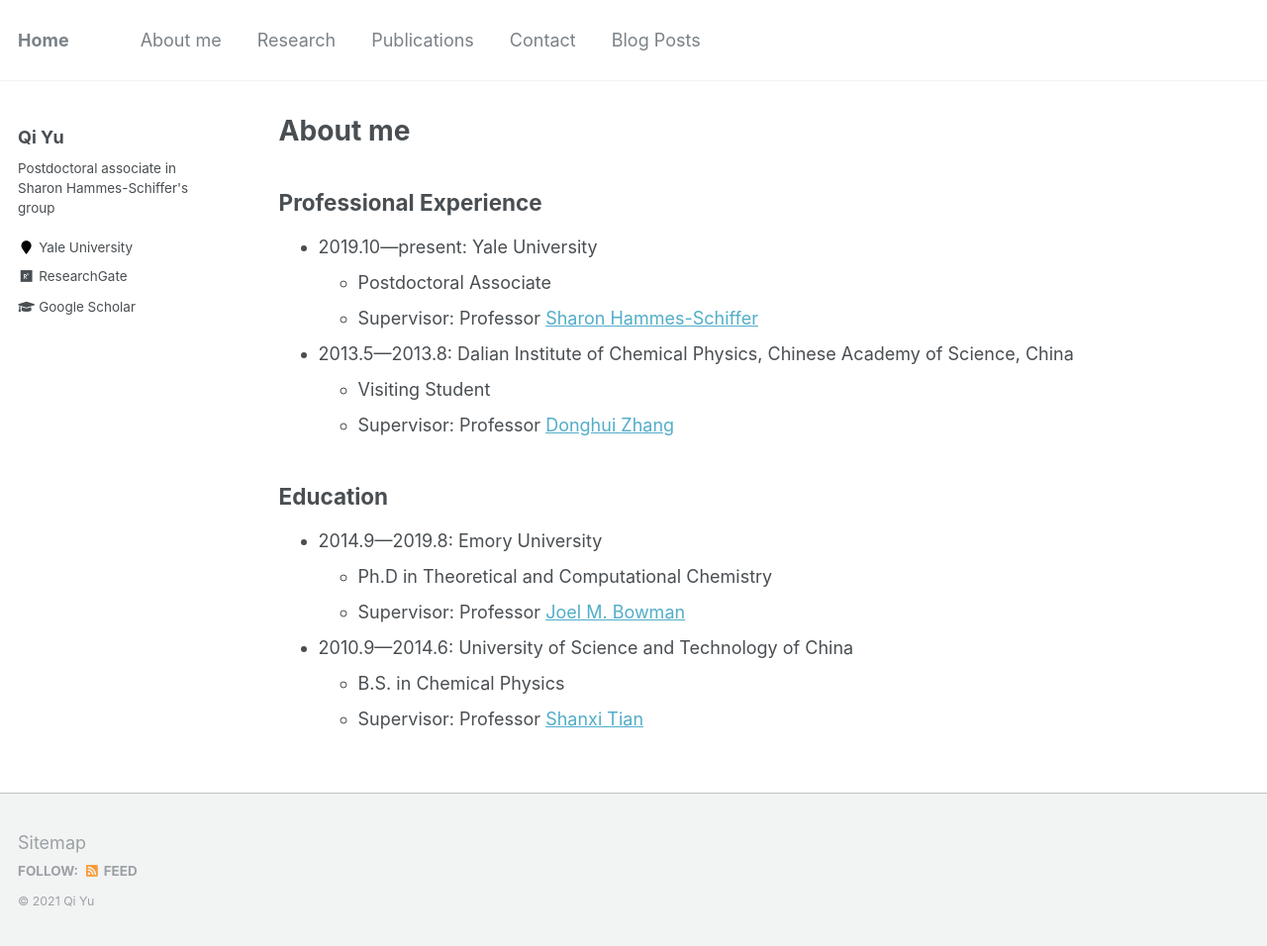
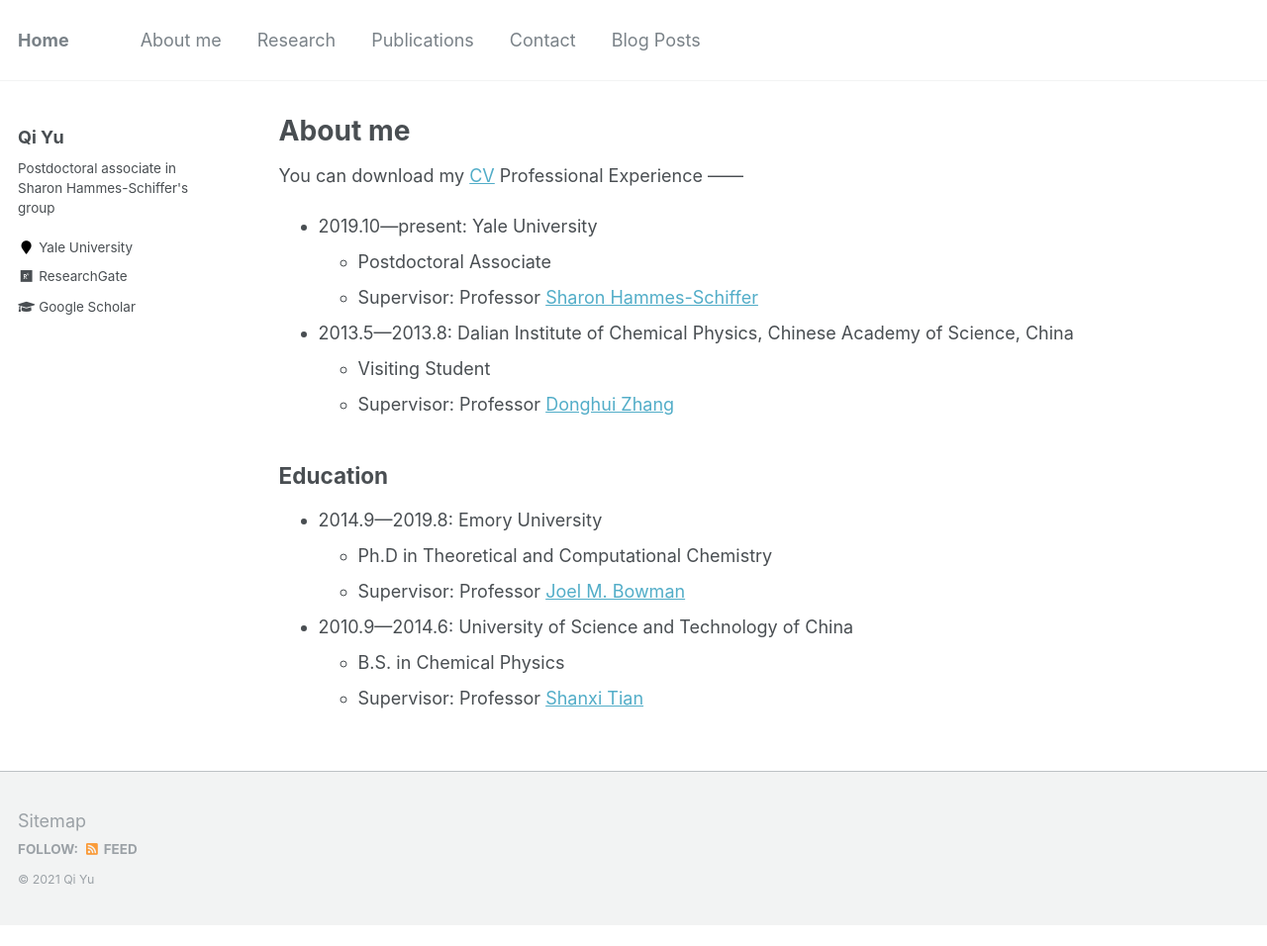
Before and after one commit to qiyuchem/qiyuchem.github.io, a Jekyll site: the page built from _pages/cv.md, in a window 1280 px wide. Shown: the whole page at 99% size. Built offline with Jekyll 4.4.1, drawn with Linux system fonts in a browser that asks for light colours; after the commit the page ends 935 px from its top, so only the background shows below that.

Commit message:
Update cv.md

```diff
--- a/_pages/cv.md
+++ b/_pages/cv.md
@@ -7,8 +7,7 @@ redirect_from:
   - /resume
 ---
 {% include base_path %}
-
-
+You can download my [CV](https://scholar.google.com/citations?user=9JiUEQcAAAAJ&hl=en)
 Professional Experience
 ------
 * 2019.10---present: Yale University
```
